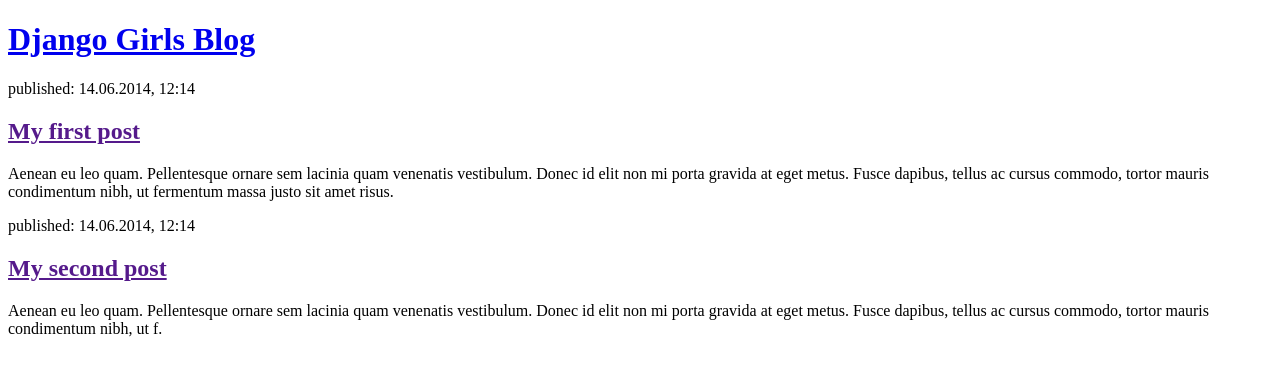
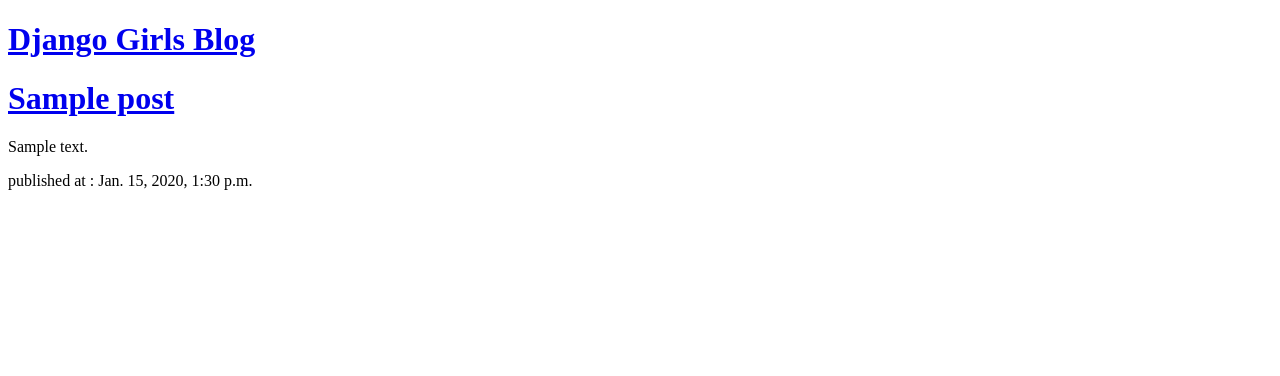
Before and after one commit to Dawoodkhorsandi/trying-django, a Django app: template blog/templates/blog/post_list.html in a window 1280 px wide. Shown: the top 376 px of the page. Run offline with Django 3.2, Linux system fonts and the light colour scheme; the template is opened without the code that fills it: values that come from a table or form of the project are taken from there, others are empty; tables that the repository leaves empty hold one stand-in row (values such as "Sample post").

Commit message:
modified template to show posts from database

```diff
--- a/blog/templates/blog/post_list.html
+++ b/blog/templates/blog/post_list.html
@@ -9,16 +9,19 @@
        <h1><a href="/">Django Girls Blog</a></h1>
           </div>
 
-           <div>
-               <p>published: 14.06.2014, 12:14</p>
-               <h2><a href="">My first post</a></h2>
-               <p>Aenean eu leo quam. Pellentesque ornare sem lacinia quam venenatis vestibulum. Donec id elit non mi porta gravida at eget metus. Fusce dapibus, tellus ac cursus commodo, tortor mauris condimentum nibh, ut fermentum massa justo sit amet risus.</p>
-           </div>
+        {% for post in posts%}
+        <div>
+          <h1 > <a href="#">{{post.title}}</a></h1>
 
-           <div>
-               <p>published: 14.06.2014, 12:14</p>
-               <h2><a href="">My second post</a></h2>
-               <p>Aenean eu leo quam. Pellentesque ornare sem lacinia quam venenatis vestibulum. Donec id elit non mi porta gravida at eget metus. Fusce dapibus, tellus ac cursus commodo, tortor mauris condimentum nibh, ut f.</p>
-           </div>
+          <p>{{post.text |linebreaksbr}}</p>
+
+         <p>published at : {{post.published_date}}</p>
+
+
+
+      </div>
+        {% endfor%}
+
+
   </body>
 </html>
--- a/blog/views.py
+++ b/blog/views.py
@@ -1,6 +1,8 @@
 from django.shortcuts import render
-
+from .models import Post
+from django.utils import timezone
 # Create your views here.
 
 def post_list(request):
-    return render(request,'blog/post_list.html',{})
+    posts = Post.objects.filter(published_date__lte=timezone.now()).order_by('published_date')
+    return render(request,'blog/post_list.html',{'posts':posts})
```
